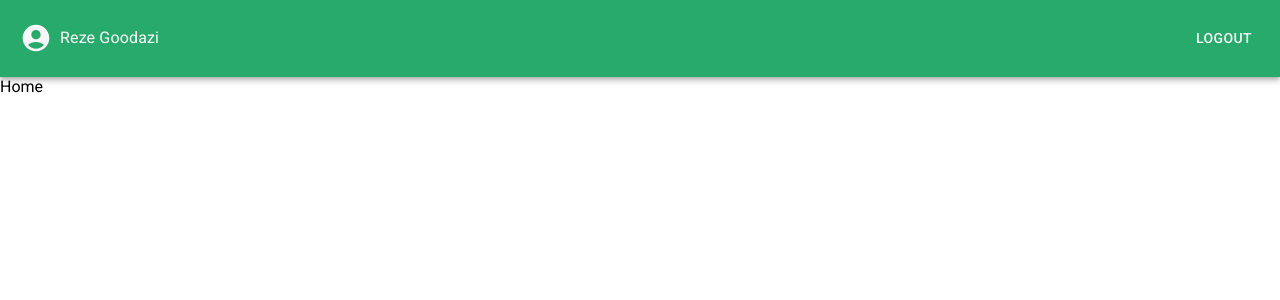
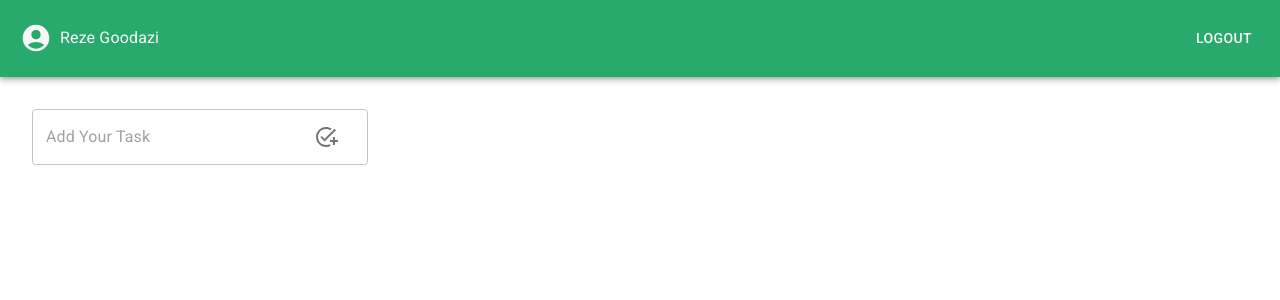
Before and after one commit to reza-goodarzi/todo-app, a Next.js app: page / in a window 1280 px wide. Shown: the top 300 px of the page. Built offline with nearby package versions, Linux system fonts and the light colour scheme.

Commit message:
Build NewTodo components

```diff
--- /dev/null
+++ b/src/components/NewTodo.js
@@ -0,0 +1,29 @@
+import { AddCircle, AddTask } from "@mui/icons-material";
+import { Box, IconButton, InputAdornment, TextField } from "@mui/material";
+import React from "react";
+
+function NewTodo() {
+  return (
+    <form>
+      <Box item sx={{ width: 400, p: 4 }}>
+        <TextField
+          fullWidth
+          variant="outlined"
+          type="text"
+          placeholder="Add Your Task"
+          InputProps={{
+            endAdornment: (
+              <InputAdornment position="start">
+                <IconButton type="submit">
+                  <AddTask />
+                </IconButton>
+              </InputAdornment>
+            ),
+          }}
+        />
+      </Box>
+    </form>
+  );
+}
+
+export default NewTodo;
--- a/src/pages/index.js
+++ b/src/pages/index.js
@@ -1,5 +1,6 @@
 import Head from "next/head";
 import Layout from "../components/Layout";
+import NewTodo from "../components/NewTodo";
 
 export default function Home() {
   return (
@@ -9,7 +10,7 @@ export default function Home() {
         <meta name="description" content="Manage your todo's" />
         <link rel="icon" href="/favicon.ico" />
       </Head>
-      Home
+      <NewTodo />
     </Layout>
   );
 }
```
